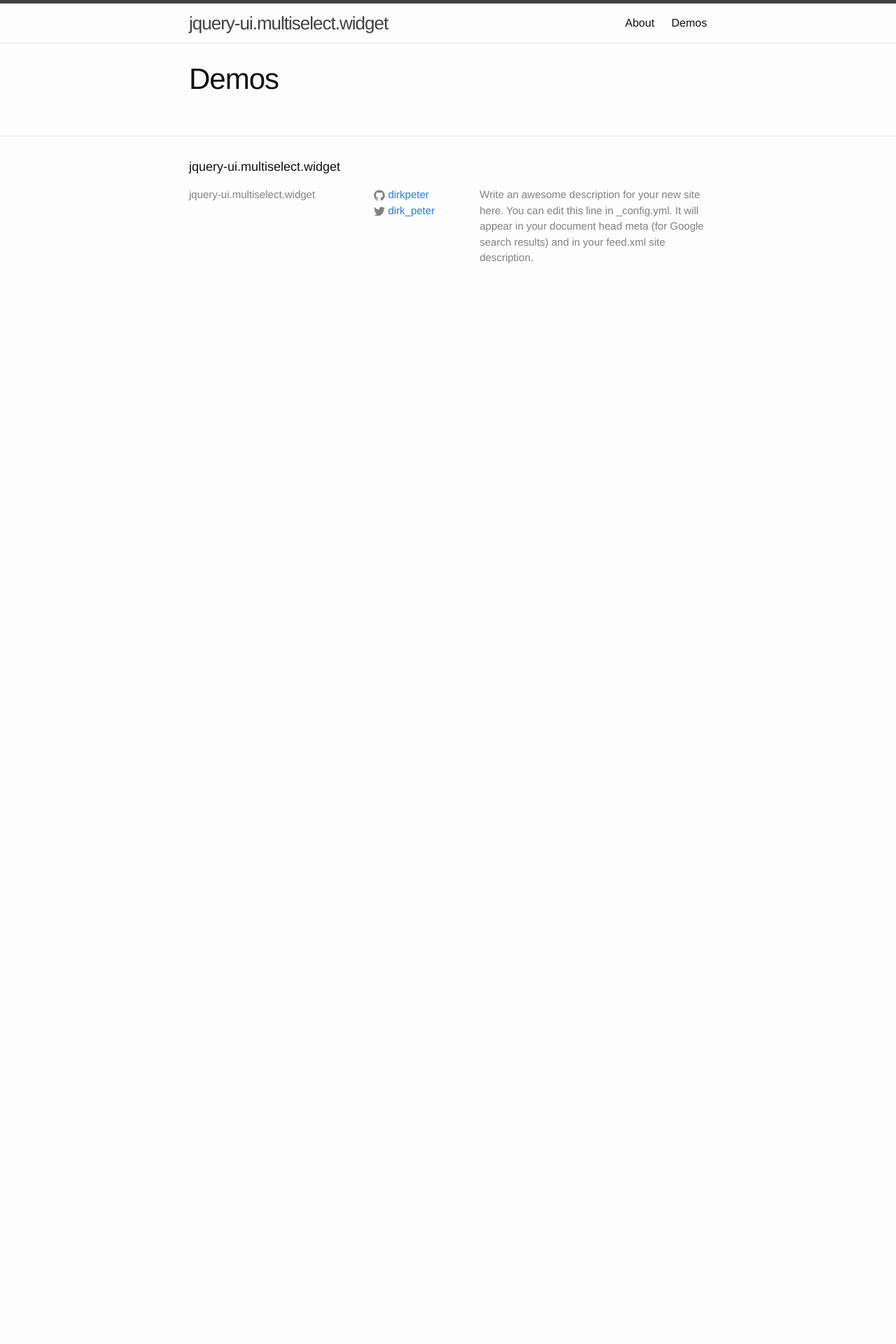
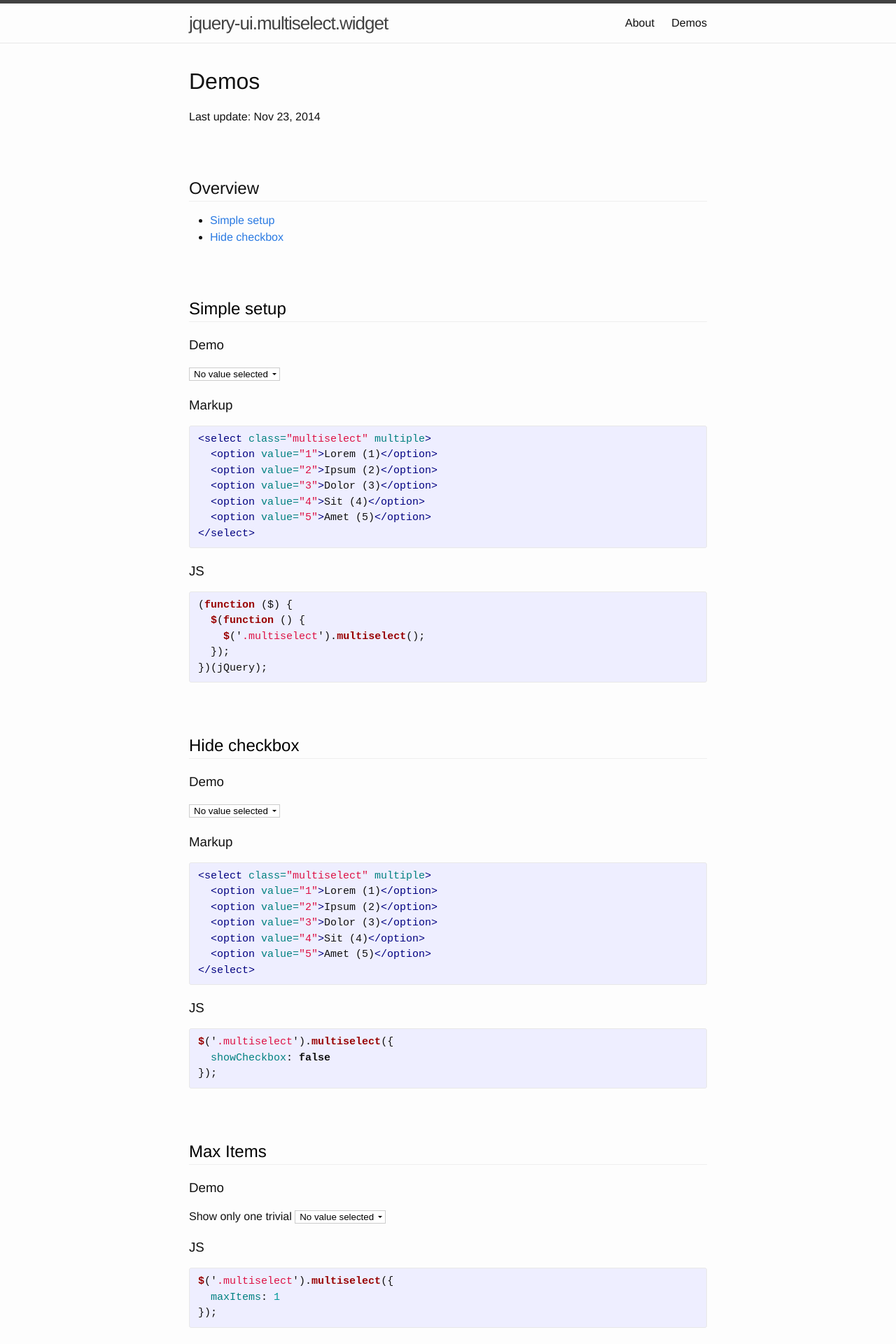
Before and after one commit to dirkpeter/jquery-ui.multiselect.widget, a Jekyll site: the page built from demos.md, in a window 1280 px wide. Shown: the top 1920 px of the page at 70% size. Built offline with Jekyll 4.4.1, drawn with Linux system fonts in a browser that asks for light colours; nearby versions of some CDN libraries; before the commit the page ends 900 px from its top, so only the background shows below that; some of the changed text lies outside the part shown.

Commit message:
started the demos

```diff
--- a/_includes/footer.html
+++ b/_includes/footer.html
@@ -41,10 +41,6 @@
           {% endif %}
         </ul>
       </div>
-
-      <div class="footer-col  footer-col-3">
-        <p class="text">{{ site.description }}</p>
-      </div>
     </div>
   </div>
 </footer>
--- /dev/null
+++ b/_includes/scripts.html
@@ -0,0 +1,5 @@
+<script src="https://code.jquery.com/jquery-1.11.1.min.js"></script>
+<script src="https://code.jquery.com/ui/1.11.1/jquery-ui.min.js"></script>
+<script src="{{ "/js/jquery-ui.multiselect.widget.min.js" | prepend: site.baseurl }}"></script>
+
+<link rel="stylesheet" href="{{ "/css/jquery-ui.multiselect.widget.css" | prepend: site.baseurl }}">
--- a/_layouts/default.html
+++ b/_layouts/default.html
@@ -1,10 +1,8 @@
 <!DOCTYPE html>
 <html>
-
   {% include head.html %}
 
   <body>
-
     {% include header.html %}
 
     <div class="page-content">
@@ -14,7 +12,5 @@
     </div>
 
     {% include footer.html %}
-
   </body>
-
 </html>
--- a/_layouts/demos.html
+++ b/_layouts/demos.html
@@ -1,15 +1,183 @@
 ---
 layout: default
 ---
-<div class="demo">
+{% include scripts.html %}
 
-  <header class="demo-header">
-    <h1 class="demo-title">{{ page.title }}</h1>
-    <p class="demo-meta">{{ page.date | date: "%b %-d, %Y" }}{% if page.author %} • {{ page.author }}{% endif %}{% if page.meta %} • {{ page.meta }}{% endif %}</p>
-  </header>
+<header class="demo-header">
+  <h1 class="demo-title">{{ page.title }}</h1>
+  <p class="demo-meta">Last update: {{ page.date | date: "%b %-d, %Y" }}</p>
+</header>
 
-  <article class="demo-content">
-    {{ content }}
-  </article>
 
-</div>
+<section class="nav">
+  <h2>Overview</h2>
+  <ul>
+    <li><a href="#simple-setup">Simple setup</a></li>
+    <li><a href="#hide-checkboxes">Hide checkbox</a></li>
+  </ul>
+</section>
+
+
+<section>
+  <h2 id="simple-setup"><a rel="internal" href="#simple-setup">Simple setup</a></h2>
+
+  <h3>Demo</h3>
+  <div class="demo">
+    <select id="ex_1" multiple>
+      <option value="1">Lorem (1)</option>
+      <option value="2">Ipsum (2)</option>
+      <option value="3">Dolor (3)</option>
+      <option value="4">Sit (4)</option>
+      <option value="5">Amet (5)</option>
+    </select>
+  </div>
+
+  <h3>Markup</h3>
+{% highlight html %}
+<select class="multiselect" multiple>
+  <option value="1">Lorem (1)</option>
+  <option value="2">Ipsum (2)</option>
+  <option value="3">Dolor (3)</option>
+  <option value="4">Sit (4)</option>
+  <option value="5">Amet (5)</option>
+</select>
+{% endhighlight %}
+
+  <h3>JS</h3>
+{% highlight javascript %}
+(function ($) {
+  $(function () {
+    $('.multiselect').multiselect();
+  });
+})(jQuery);
+{% endhighlight %}
+</section>
+
+
+<section>
+  <h2 id="hide-checkboxes"><a rel="internal" href="#hide-checkboxes">Hide checkbox</a></h2>
+
+  <h3>Demo</h3>
+  <div class="demo">
+    <select class="multiselect" id="ex_2" multiple>
+      <option value="1">Lorem (1)</option>
+      <option value="2">Ipsum (2)</option>
+      <option value="3">Dolor (3)</option>
+      <option value="4">Sit (4)</option>
+      <option value="5">Amet (5)</option>
+    </select>
+  </div>
+
+  <h3>Markup</h3>
+{% highlight html %}
+<select class="multiselect" multiple>
+  <option value="1">Lorem (1)</option>
+  <option value="2">Ipsum (2)</option>
+  <option value="3">Dolor (3)</option>
+  <option value="4">Sit (4)</option>
+  <option value="5">Amet (5)</option>
+</select>
+{% endhighlight %}
+
+  <h3>JS</h3>
+{% highlight javascript %}
+$('.multiselect').multiselect({
+  showCheckbox: false
+});
+{% endhighlight %}
+</section>
+
+
+<section>
+  <h2 id="max-items"><a rel="internal" href="#max-items">Max Items</a></h2>
+
+  <h3>Demo</h3>
+  <div class="demo">
+    <label>Show only one trivial</label>
+    <select class="multiselect" id="ex_3_1" multiple>
+      <option value="1">Lorem (1)</option>
+      <option value="2">Ipsum (2)</option>
+      <option value="3">Dolor (3)</option>
+      <option value="4">Sit (4)</option>
+      <option value="5">Amet (5)</option>
+    </select>
+  </div>
+
+  <h3>JS</h3>
+{% highlight javascript %}
+$('.multiselect').multiselect({
+  maxItems: 1
+});
+{% endhighlight %}
+
+  <h3>Demo</h3>
+  <div class="demo">
+    <label>Show all trivials</label>
+    <select class="multiselect" id="ex_3_2" multiple>
+      <option value="1">Lorem (1)</option>
+      <option value="2">Ipsum (2)</option>
+      <option value="3">Dolor (3)</option>
+      <option value="4">Sit (4)</option>
+      <option value="5">Amet (5)</option>
+    </select>
+  </div>
+
+  <h3>JS</h3>
+{% highlight javascript %}
+$('.multiselect').multiselect({
+  maxItems: -1
+});
+{% endhighlight %}
+</section>
+
+
+<section>
+  <h2 id="custom-title"><a rel="internal" href="#custom-title">Custom title</a></h2>
+
+  <h3>Demo</h3>
+  <div class="demo">
+    <label>In german</label>
+    <select class="multiselect" id="ex_4" multiple>
+      <option value="1">Lorem (1)</option>
+      <option value="2">Ipsum (2)</option>
+      <option value="3">Dolor (3)</option>
+      <option value="4">Sit (4)</option>
+      <option value="5">Amet (5)</option>
+    </select>
+  </div>
+
+  <h3>JS</h3>
+{% highlight javascript %}
+$('.multiselect').multiselect({
+  defaultDisplayTitle: 'Bitte wählen',           // 'No value selected'
+  displayTextSG:       'Ein Element ausgewählt', // '1 of ## value selected'
+  displayTextPL:       '@@ Elemente ausgewählt', // '@@ of ## values selected'
+  maxItems:            0                         // optional, for demo
+});
+{% endhighlight %}
+
+  <h3>Info</h3>
+  <p><code>##</code> will be replaced by the total number of items for displayTextSG and displayTextPL.<br>
+  <code>@@</code> will be replaced by the currently selected number of items for displayTextPL.</p>
+</section>
+
+
+
+<script>
+  (function ($) {
+    // simple
+    $('#ex_1').multiselect();
+    // hide checkbox
+    $('#ex_2').multiselect({showCheckbox: false});
+    // max items
+    $('#ex_3_1').multiselect({maxItems: 1});
+    $('#ex_3_2').multiselect({maxItems: -1});
+    // custom title
+    $('#ex_4').multiselect({
+        defaultDisplayTitle: 'Bitte wählen',
+        displayTextSG:       'Ein Element ausgewählt',
+        displayTextPL:       '@@ Elemente ausgewählt',
+        maxItems:            0
+    });
+  })(jQuery);
+</script>
--- a/_layouts/page.html
+++ b/_layouts/page.html
@@ -2,7 +2,6 @@
 layout: default
 ---
 <div class="post">
-
   <header class="post-header">
     <h1 class="post-title">{{ page.title }}</h1>
   </header>
@@ -10,5 +9,4 @@
   <article class="post-content">
     {{ content }}
   </article>
-
 </div>
--- /dev/null
+++ b/css/jquery-ui.multiselect.widget.css
@@ -0,0 +1 @@
+.ui-multiselect--display{position:relative;padding-right:16px;border:1px solid #ccc;border-radius:0;cursor:pointer;background-color:#fff;text-align:left}.ui-multiselect--display .ui-multiselect--icon{display:block;position:absolute;right:4px;top:7px}.ui-multiselect--display .ui-multiselect--icon:after{display:block;border:3px solid transparent;border-top-color:#000;border-bottom-width:0;content:''}.ui-multiselect--display:focus{outline:none}.ui-multiselect--display:hover{background-color:#ddd}.ui-multiselect--list-wrap{position:absolute;z-index:100;display:none;margin-top:-1px;border:1px solid #ccc;background-color:#fff}.ui-multiselect--list{margin:0;padding:0;list-style-type:none}.ui-multiselect--list [type="checkbox"]{position:relative;top:-2px;margin:0 5px 0 0;cursor:pointer}.ui-multiselect--list li{display:block;padding:3px 10px;cursor:pointer}.ui-multiselect--list li span{white-space:nowrap}.ui-multiselect--list li:hover{background-color:#ddd}.ui-multiselect--list .ui-multiselect--selected{background-color:#efefef}.ui-multiselect--list .ui-multiselect--disabled{opacity:.5;cursor:not-allowed}.ui-multiselect--list .ui-multiselect--disabled [type="checkbox"]{cursor:inherit}.ui-multiselect--list .ui-multiselect--disabled:hover{background-color:transparent}
--- a/css/main.scss
+++ b/css/main.scss
@@ -50,3 +50,32 @@
         "layout",
         "syntax-highlighting"
 ;
+
+
+
+h2 {
+  margin-top: 3em;
+  border-bottom: 1px solid #eee;
+
+  > [rel="internal"] {
+    color: #000;
+
+    &:hover {
+      text-decoration: none;
+
+      &:after {
+        margin-left: 5px;
+        content: '\00B6';
+        opacity: .5;
+      }
+    }
+  }
+}
+
+h3 {
+  margin-top: 1em;
+}
+
+.demo {
+  margin-bottom: 15px;
+}
--- a/demos.md
+++ b/demos.md
@@ -1,5 +1,6 @@
 ---
-layout: page
+layout: demos
 title: Demos
+date: 23.11.2014
 permalink: /demos/
 ---
```
Also changed, not shown: _demos/0-simple.markdown (deleted, +0 -9 lines), js/jquery-ui.multiselect.widget.min.js (added).
